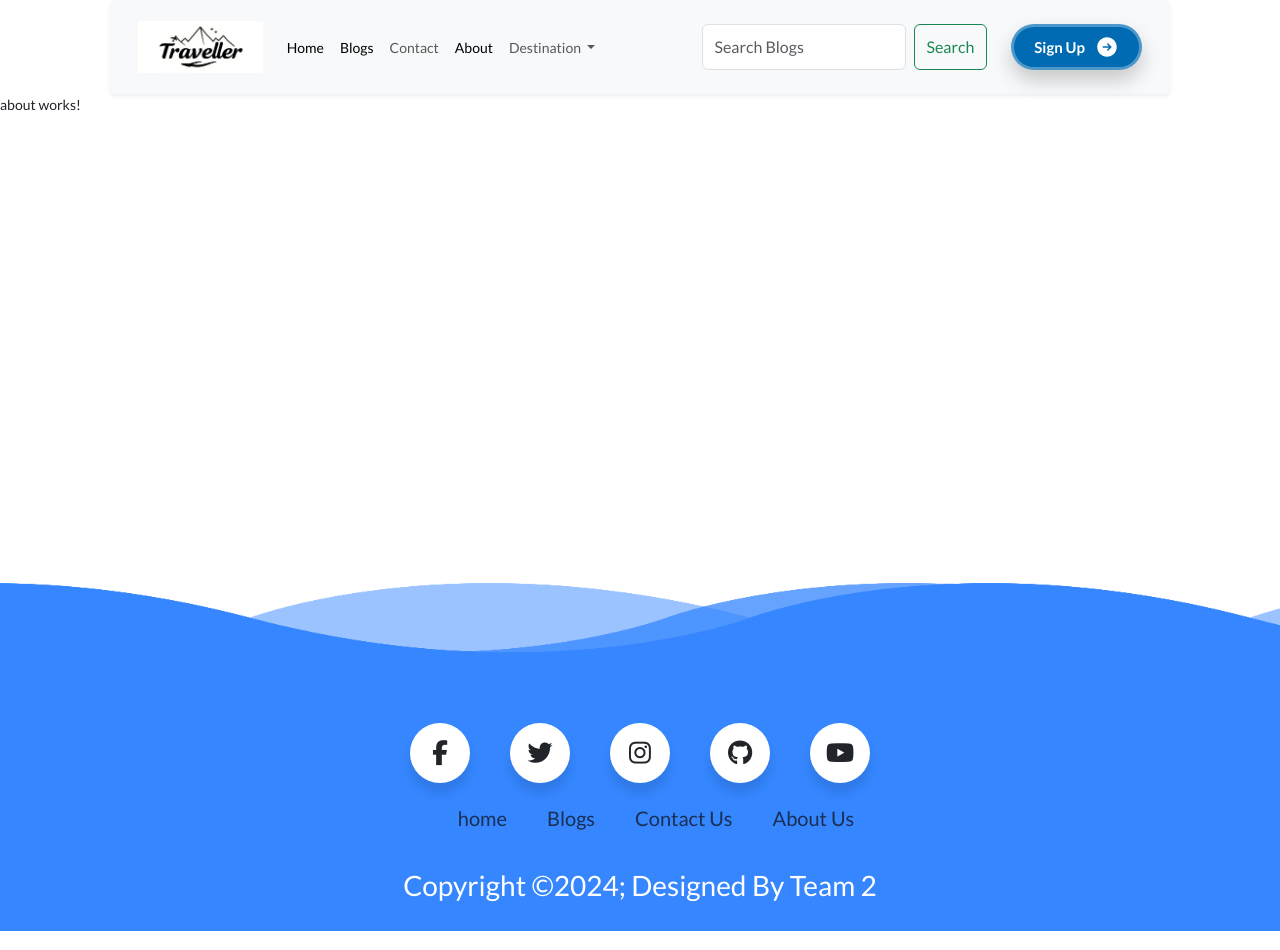
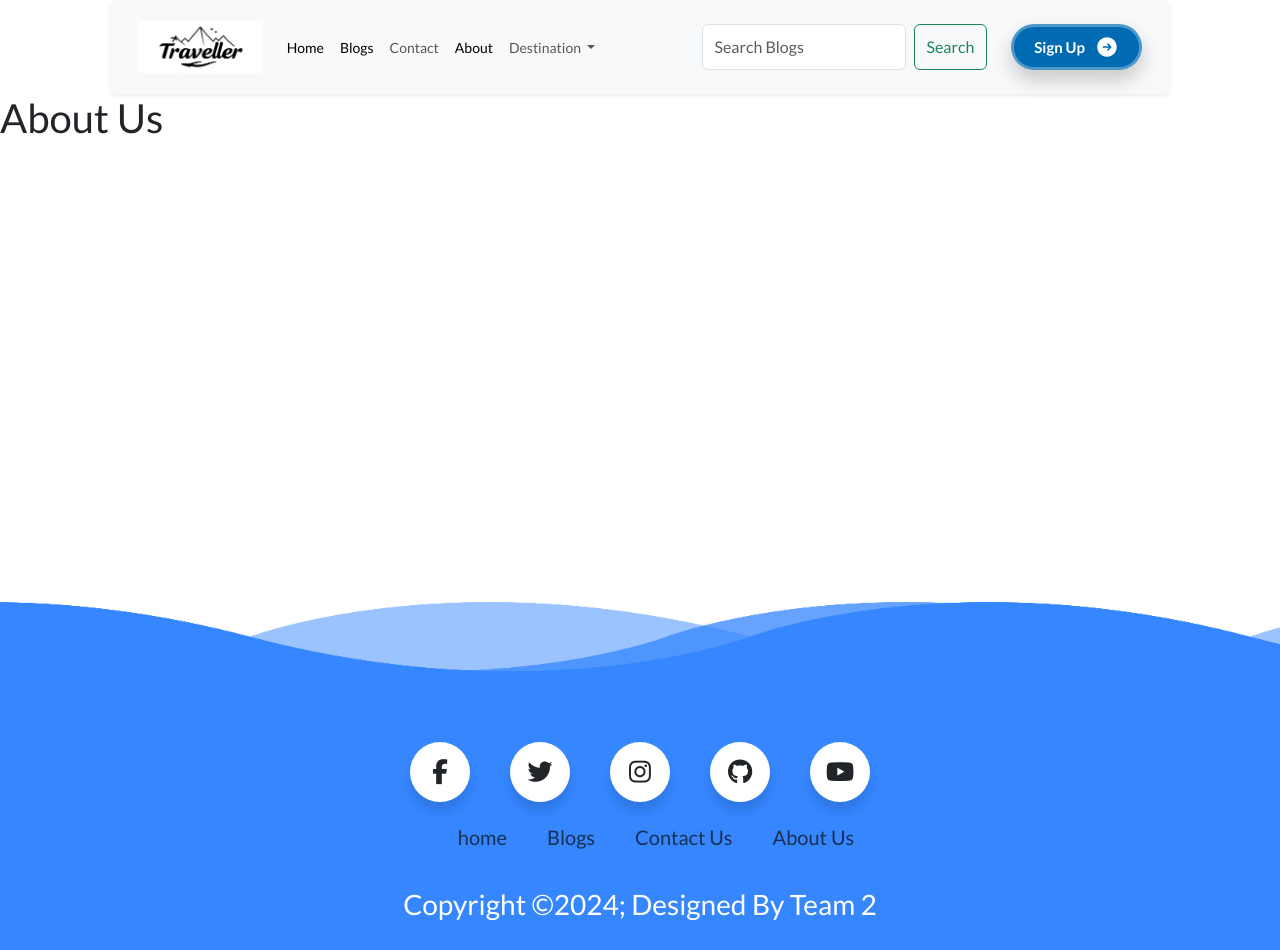
Before and after one commit to mohamedshreiff22/Project-BLOGS, an Angular app: page /about in a window 1280 px wide. Built offline with nearby package versions, Linux system fonts and the light colour scheme.

Commit message:
change about component (h1)

```diff
--- a/src/app/about/about.component.html
+++ b/src/app/about/about.component.html
@@ -1 +1 @@
-<p>about works!</p>
+<h1>About Us</h1>
```
